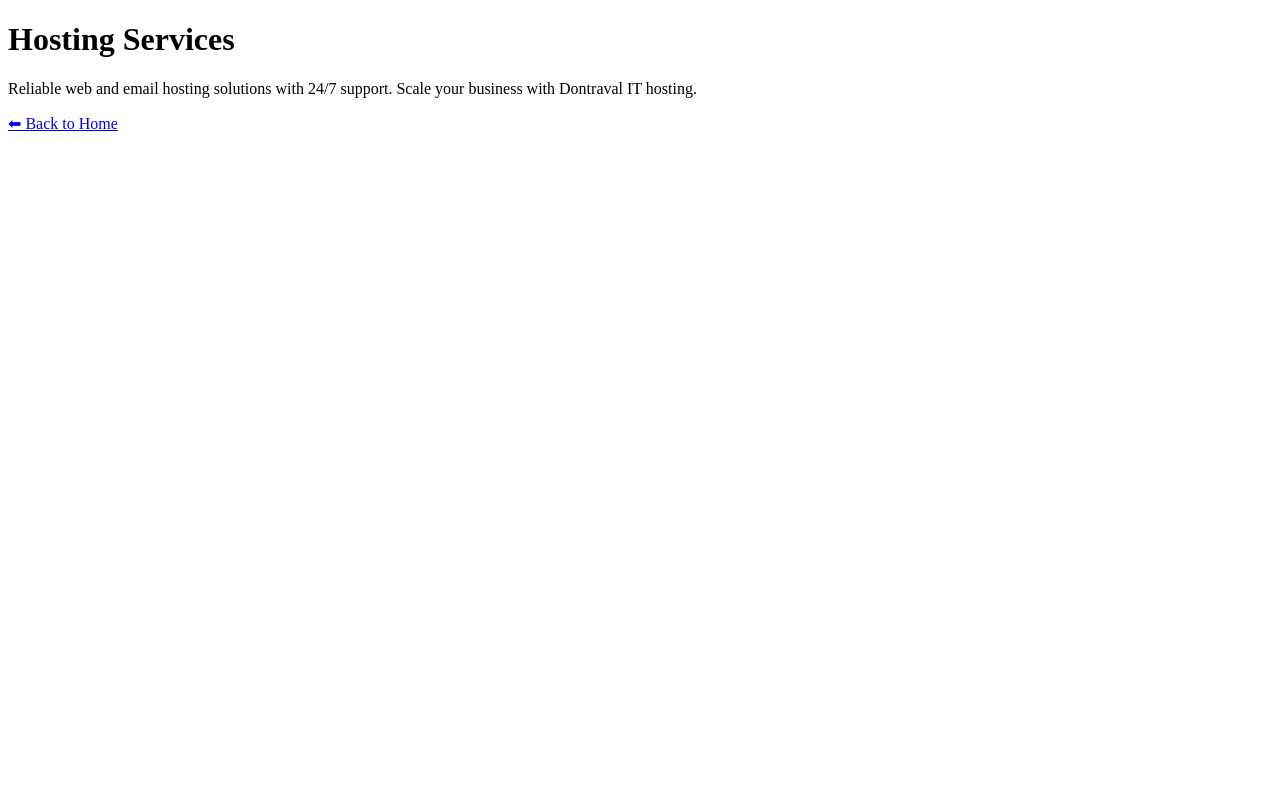
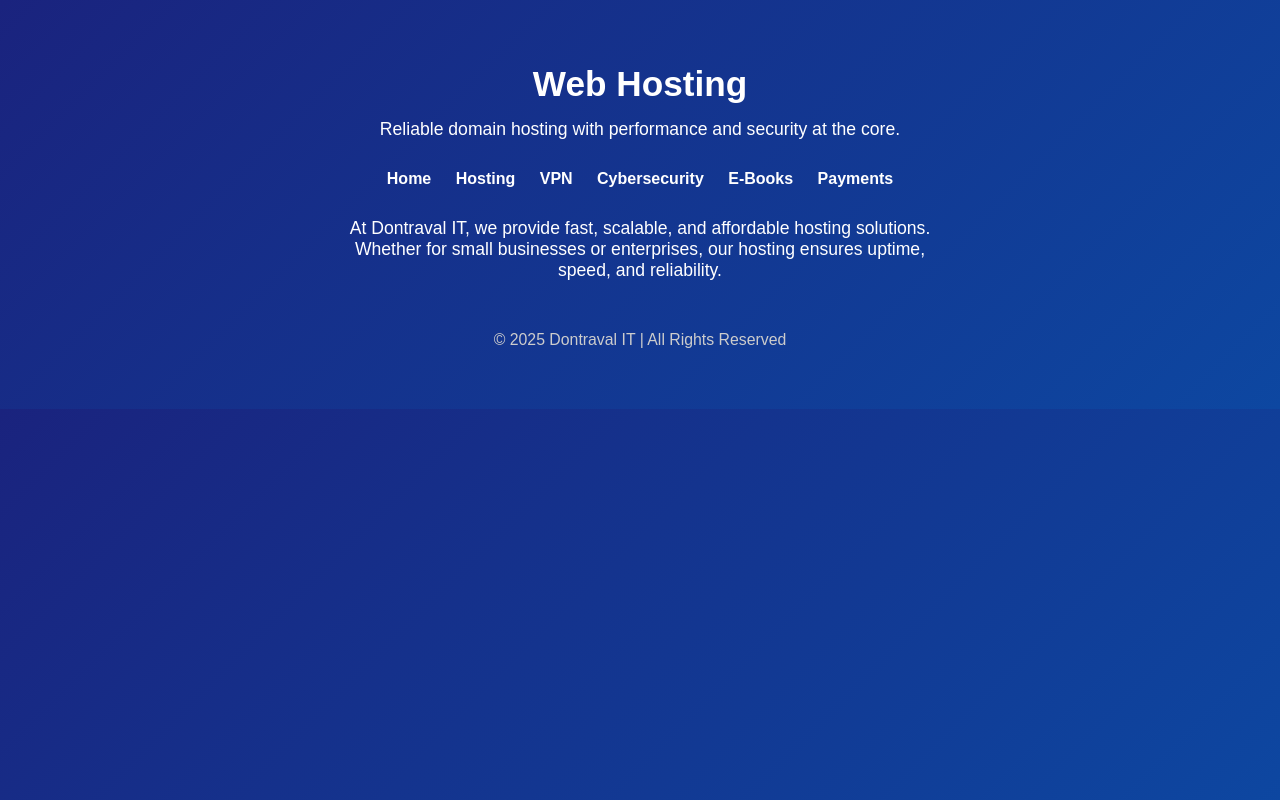
Before and after one commit to Nouri11190/dontraval-page, a plain HTML site: page hosting.html in a window 1280 px wide. Drawn offline with Linux system fonts and the light colour scheme.

Commit message:
Update hosting.html

```diff
--- a/hosting.html
+++ b/hosting.html
@@ -4,10 +4,39 @@
   <meta charset="UTF-8">
   <meta name="viewport" content="width=device-width, initial-scale=1.0">
   <title>Hosting – Dontraval IT</title>
+  <style>
+    body { margin: 0; font-family: Arial, sans-serif; background: linear-gradient(135deg, #1a237e, #0d47a1); color: white; text-align: center; padding: 40px 20px; }
+    header { margin-bottom: 30px; }
+    nav { margin-bottom: 30px; }
+    nav a { color: white; margin: 0 10px; text-decoration: none; font-weight: bold; transition: color 0.3s ease; }
+    nav a:hover { color: #ff5722; }
+    h1 { font-size: 2.2em; margin-bottom: 15px; }
+    p { font-size: 1.1em; max-width: 600px; margin: 0 auto 20px auto; }
+    footer { margin-top: 50px; font-size: 0.9em; color: #ccc; }
+  </style>
 </head>
 <body>
-  <h1>Hosting Services</h1>
-  <p>Reliable web and email hosting solutions with 24/7 support. Scale your business with Dontraval IT hosting.</p>
-  <a href="index.html">⬅ Back to Home</a>
+  <header>
+    <h1>Web Hosting</h1>
+    <p>Reliable domain hosting with performance and security at the core.</p>
+  </header>
+
+  <nav>
+    <a href="index.html">Home</a>
+    <a href="hosting.html">Hosting</a>
+    <a href="vpn.html">VPN</a>
+    <a href="cybersecurity.html">Cybersecurity</a>
+    <a href="ebooks.html">E-Books</a>
+    <a href="payments.html">Payments</a>
+  </nav>
+
+  <section>
+    <p>At Dontraval IT, we provide fast, scalable, and affordable hosting solutions.
+       Whether for small businesses or enterprises, our hosting ensures uptime, speed, and reliability.</p>
+  </section>
+
+  <footer>
+    <p>&copy; 2025 Dontraval IT | All Rights Reserved</p>
+  </footer>
 </body>
 </html>
```
